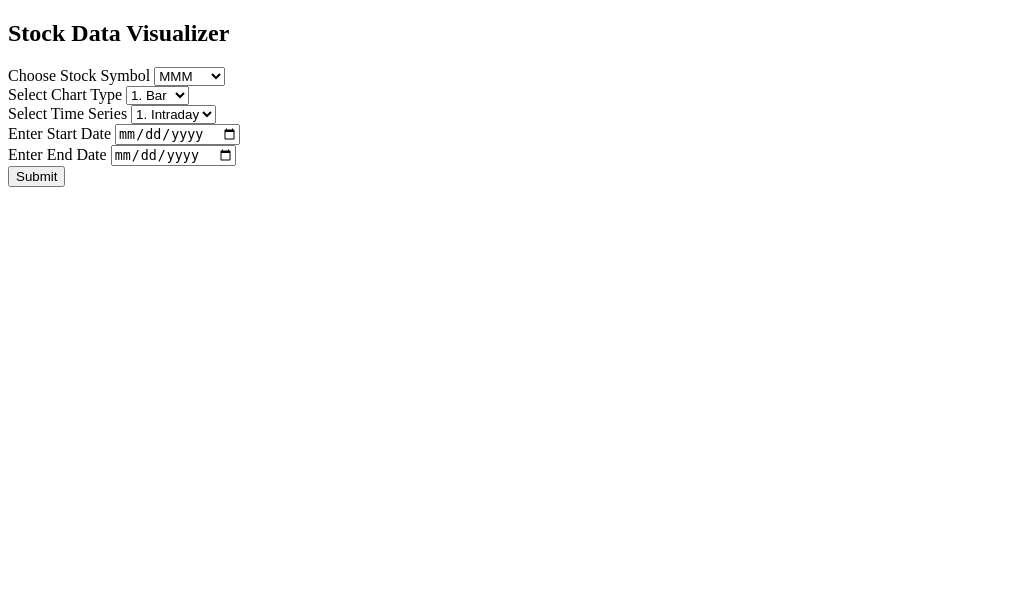
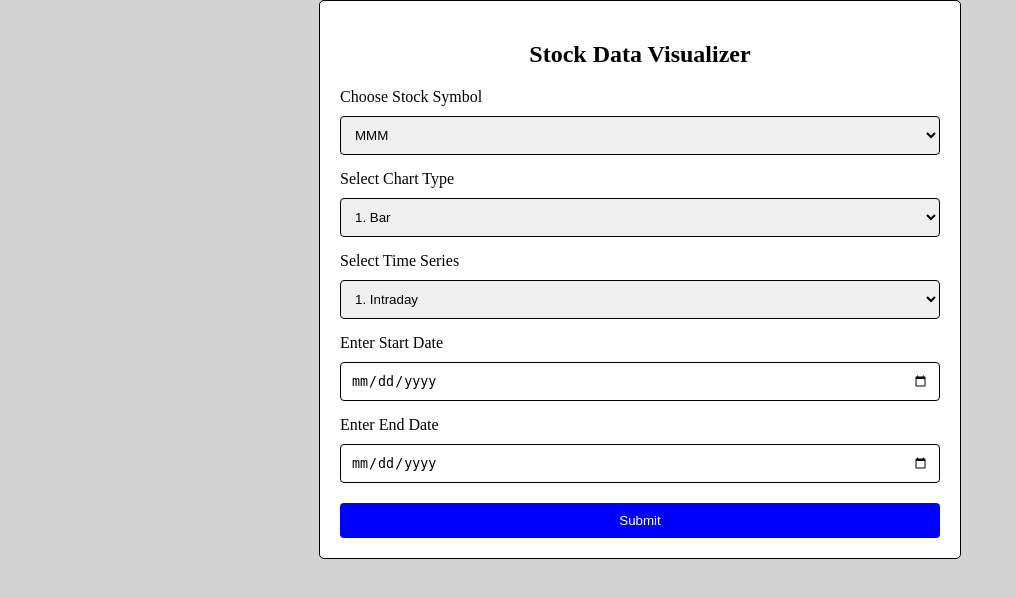
Before and after one commit to owenbartle/Stock-Data-Visualizer, a Flask app: page / in a window 1280 px wide. Shown: the top 598 px of the page, without its empty margins (0-1016 px from the left). Run offline with Flask 3, Linux system fonts and the light colour scheme; some libraries are stand-ins or nearby versions.

Commit message:
Added css to the form and comments in the css file so feel free to change whatever you dont like.
I will be trying to center the form on the screen later but its not bad for now.

```diff
--- a/Templates/layout.jinja2
+++ b/Templates/layout.jinja2
@@ -10,7 +10,11 @@
     <meta name="viewport" content="width=device-width, initial-scale=1.0, viewport-fit=cover"/>
     <meta name="theme-color" content="#5eb9d7"/>
 
-    {% block styles %}{% endblock %}
+    {% block styles %}
+
+     <link rel="stylesheet" href="{{ url_for('static', filename='css/stocks.css') }}" type="text/css">
+
+    {% endblock %}
 
     <script src="https://kit.fontawesome.com/e3deaeba31.js" crossorigin="anonynous"></script>
     <link href="https://fonts.googleapis.com/css?family=Poppins:200,300,509" rel="stylesheet">
--- a/Templates/stock.html
+++ b/Templates/stock.html
@@ -1,7 +1,7 @@
 {% extends 'layout.jinja2' %}
 
 {% block styles %}
-    <link rel="stylesheet" href="{{ url_for('static', filename='css/forms.css') }}" rel="stylesheet" type="text/css">
+    <link rel="stylesheet" href="{{ url_for('static', filename='css/stocks.css') }}" rel="stylesheet" type="text/css">
 {% endblock %}
 
 {% block content %}
--- /dev/null
+++ b/static/css/stocks.css
@@ -0,0 +1,69 @@
+/* General Style for the Body */
+body {
+    font-family: 'Times New Roman', Times, serif;
+    background: lightgray;
+    margin: 0;
+    padding: 0;
+}
+
+/* Form Style */
+.formwrapper {
+    max-width: 600px;
+    margin: auto;
+    padding: 20px;
+    border: 1px solid black;
+    border-radius: 5px;
+    background-color: white;
+}
+
+/* Title Style */
+.title {
+    text-align: center;
+    color: black;
+    font-weight: bold;
+}
+
+/* Input Field Spacing */
+.form-field {
+    margin-bottom: 15px;
+}
+
+/* Input Field Labels */
+label {
+    display: block;
+    margin-bottom: 5px;
+    color: black;
+}
+
+/* Input Fields */
+input[type="text"],
+input[type="date"],
+select,
+input[type="submit"] {
+    width: 100%;
+    padding: 10px;
+    margin-top: 5px;
+    border: 1px solid black;
+    border-radius: 4px;
+    box-sizing: border-box;
+}
+
+/* Submit Button */
+input[type="submit"] {
+    background-color: blue;
+    color: white;
+    border: none;
+    cursor: pointer;
+    transition: background-color .5s;
+}
+
+input[type="submit"]:hover {
+    background-color: lightblue;
+}
+
+/* Error Messages */
+.errors,
+p {
+    color: red;
+    font-size: 16px;
+}
```
